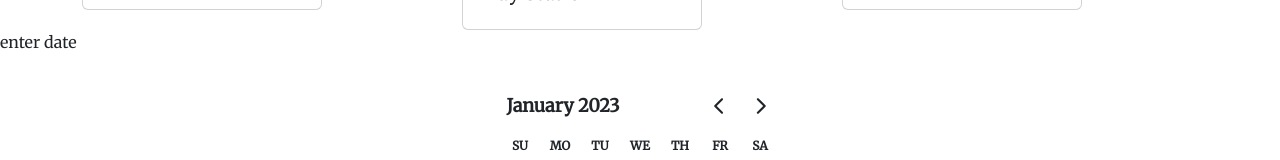
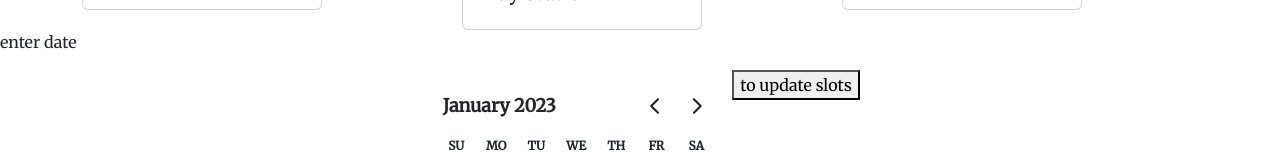
Before and after one commit to Gjeev/JAVAbuilds, a React (Vite) app in the folder client/: page /bookings in a window 1280 px wide. Shown: the part 255-415 px from the top of the page. Built offline with nearby package versions, Linux system fonts and the light colour scheme.

Commit message:
removed the fucjkung bug

```diff
--- a/client/src/pages/booking/Booking.jsx
+++ b/client/src/pages/booking/Booking.jsx
@@ -248,12 +248,10 @@ const Booking = () => {
 
   // this updates slots available whenever state from backend changes
   useEffect(() => {
-    console.log("hello",data);
     if (data) {
       slots.map((slot) => {
         data.map((flag) => {
           if (slot.timeSlot === flag.time && flag.table === "1") {
-            console.log("if working");
             slot.table1Status = "invisible";
           }
           if (slot.timeSlot === flag.time && flag.table === "2") {
@@ -263,9 +261,37 @@ const Booking = () => {
       });
     }
   }, [data]);
-  useEffect(()=>{
+  const updateSlots = () => {
+    if(data)
+    {
+      const newData = slots.map((slot) => {
+        let tempSlot = slot;
+        data.forEach((flag) => {
+          if (slot.timeSlot === flag.time && flag.table === "1") {
+            tempSlot.table1Status = "invisible";
+          }
+          if (slot.timeSlot === flag.time && flag.table === "2") {
+            tempSlot.table2Status = "invisible";
+          }
+          // if (slot.timeSlot === flag.time && flag.table === "1") {
+          //   return {...slot, table1Status: "invisible"};
+          // }
+          // if (slot.timeSlot === flag.time && flag.table === "2") {
+          //   return {...slot, table2Status: "invisible"};
+          // }
+          // return slot;
+
+        });
+        return tempSlot;
+      });
+      setSlots(newData);
+    }
+
+
+  };
+  useEffect(() => {
     console.log(slots);
-  },[slots])
+  },[slots]);
 
   //time slot jo user choose karega uska state or table ka state & function
   const [timeSlot, setTimeSlot] = useState("");
@@ -318,6 +344,7 @@ const Booking = () => {
           footer={footer}
         />
         <div className="bookingComponent">
+        <button onClick={updateSlots}>to update slots</button>
           <div>
             {data &&
               slots.map((slot) => {
```
